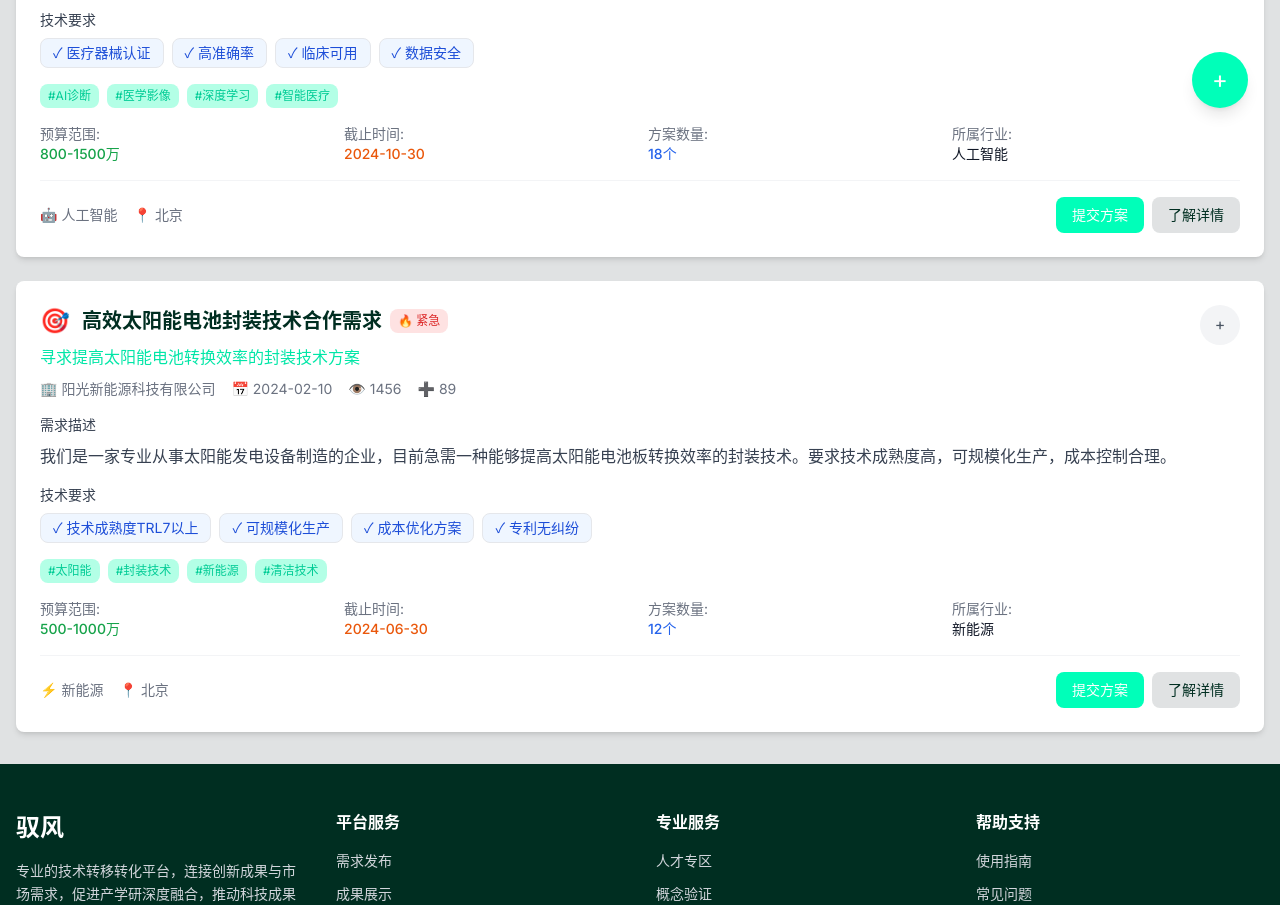
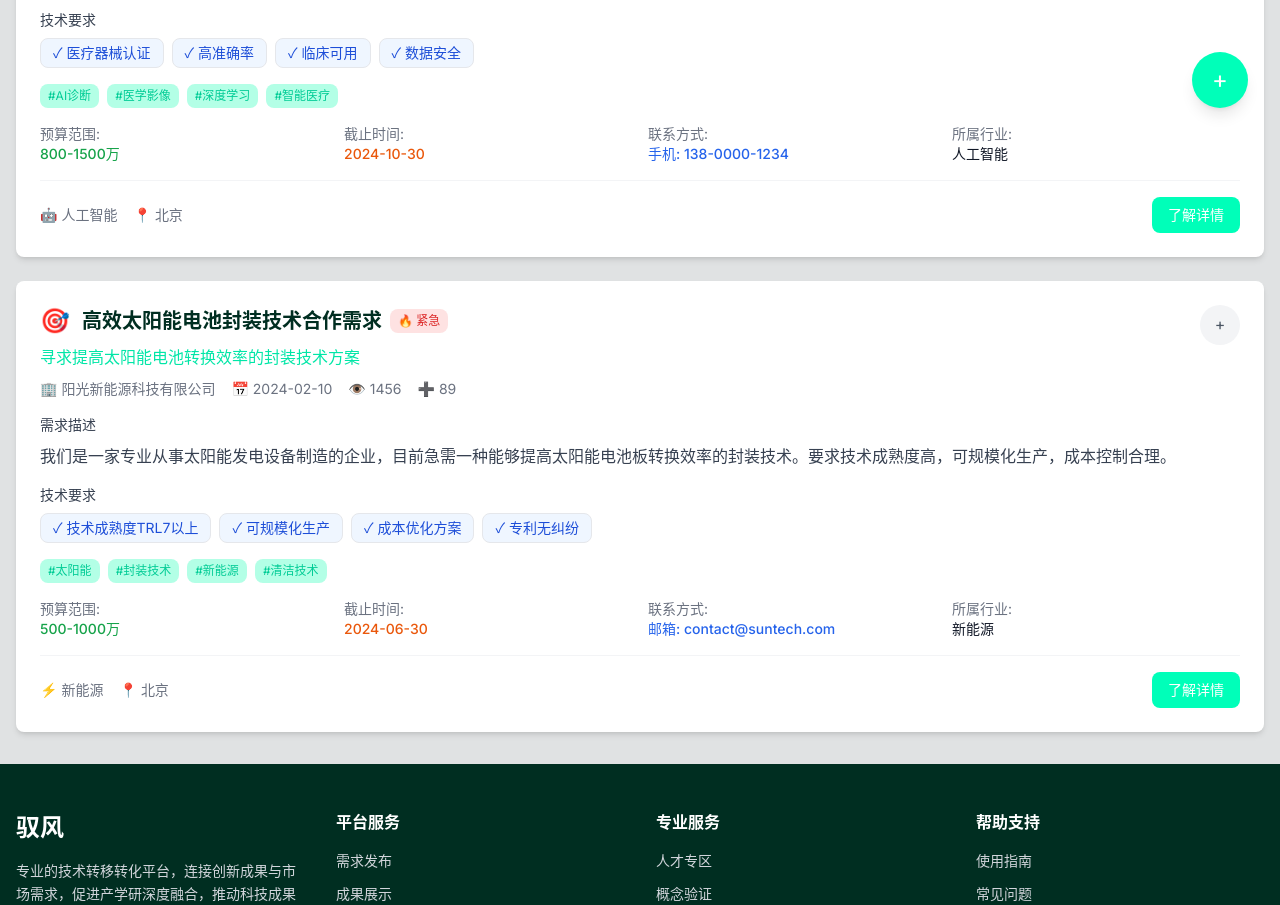
Before and after one commit to Spring930/supply-demand-matching-platform, a Next.js app: page /demands in a window 1280 px wide. Shown: the part 660-1565 px from the top of the page. Built offline with nearby package versions, Linux system fonts and the light colour scheme.

Commit message:
update demands display to show contact info instead of solution count

```diff
--- a/app/demands/page.tsx
+++ b/app/demands/page.tsx
@@ -260,8 +260,8 @@ export default function DemandsPage() {
                         <div className="font-medium text-orange-600">{demand.deadline}</div>
                       </div>
                       <div>
-                        <span className="text-gray-500">方案数量:</span>
-                        <div className="font-medium text-blue-600">{demand.solutionCount}个</div>
+                        <span className="text-gray-500">联系方式:</span>
+                        <div className="font-medium text-blue-600">{demand.contact}</div>
                       </div>
                       <div>
                         <span className="text-gray-500">所属行业:</span>
@@ -284,11 +284,8 @@ export default function DemandsPage() {
                       </span>
                     </div>
 
-                    <div className="flex space-x-2">
+                    <div>
                       <button className="px-4 py-2 bg-accent-500 text-white rounded-custom hover:bg-accent-600 transition-colors text-sm">
-                        提交方案
-                      </button>
-                      <button className="px-4 py-2 bg-primary-500 text-title rounded-custom hover:bg-primary-600 transition-colors text-sm">
                         了解详情
                       </button>
                     </div>
--- a/lib/constants/index.ts
+++ b/lib/constants/index.ts
@@ -184,7 +184,7 @@ export const MOCK_DEMANDS = [
     tags: ['太阳能', '封装技术', '新能源', '清洁技术'],
     status: 'urgent',
     category: 'featured',
-    solutionCount: 12,
+    contact: '邮箱: contact@suntech.com',
   },
   {
     id: '2',
@@ -204,7 +204,7 @@ export const MOCK_DEMANDS = [
     tags: ['智能制造', 'MES系统', '数字化改造', '工业4.0'],
     status: 'hot',
     category: 'hot',
-    solutionCount: 24,
+    contact: '电话: 021-88888888',
   },
   {
     id: '3',
@@ -224,7 +224,7 @@ export const MOCK_DEMANDS = [
     tags: ['抗癌药物', '高通量筛选', '精准医疗', '新药研发'],
     status: 'challenge',
     category: 'challenge',
-    solutionCount: 8,
+    contact: '微信: biomedical2024',
   },
   {
     id: '4',
@@ -244,7 +244,7 @@ export const MOCK_DEMANDS = [
     tags: ['AI诊断', '医学影像', '深度学习', '智能医疗'],
     status: 'featured',
     category: 'featured',
-    solutionCount: 18,
+    contact: '手机: 138-0000-1234',
   },
   {
     id: '5',
@@ -264,7 +264,7 @@ export const MOCK_DEMANDS = [
     tags: ['碳纤维', '复合材料', '轻量化', '航空航天'],
     status: 'challenge',
     category: 'challenge',
-    solutionCount: 6,
+    contact: 'QQ: 123456789',
   },
 ] as const;
 
```
